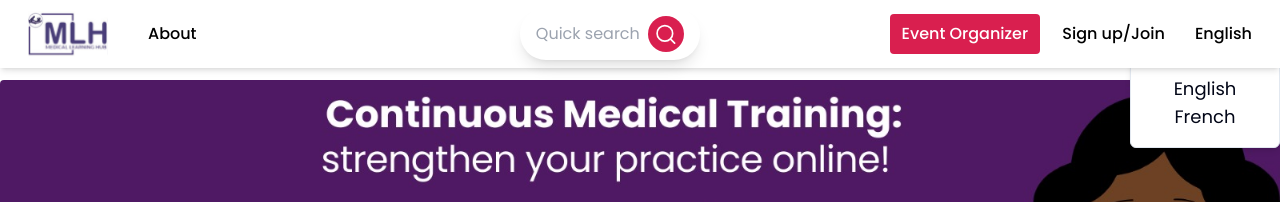
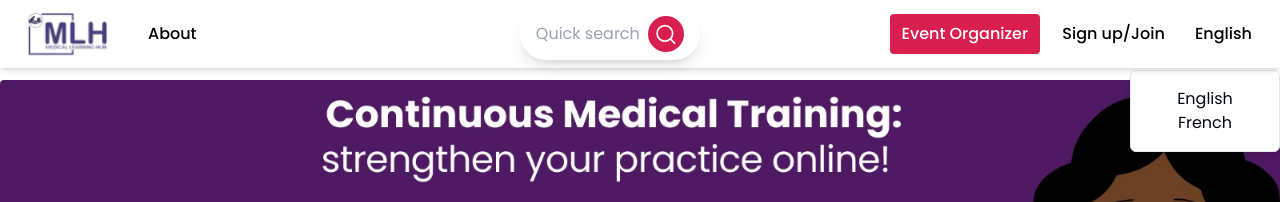
Before and after one commit to Arthur-Smart/MLH, a Next.js app: page / in a window 1280 px wide. Both pictures are taken after a click on the button "English". Shown: the top 202 px of the page. Built offline with nearby package versions, Linux system fonts and the light colour scheme.

Commit message:
changed the font settings for the language select

```diff
--- a/src/globals/navbar/Navbar.tsx
+++ b/src/globals/navbar/Navbar.tsx
@@ -118,9 +118,9 @@ function Navbar() {
                 {selectedLanguage}
               </h3>
             </PopoverTrigger>
-            <PopoverContent className="mt-2 w-[150px] flex flex-col items-center justify-center">
+            <PopoverContent className="mt-5 w-[150px] flex flex-col items-center justify-center">
               {languages.map((language) => (
-                <p onClick={() => setSelectedLanguage(language.title)} className="text-lg cursor-pointer hover:text-[#3E2C78]">
+                <p onClick={() => setSelectedLanguage(language.title)} className="text-base cursor-pointer hover:text-[#3E2C78]">
                   {language.title}
                 </p>
               ))}
```
